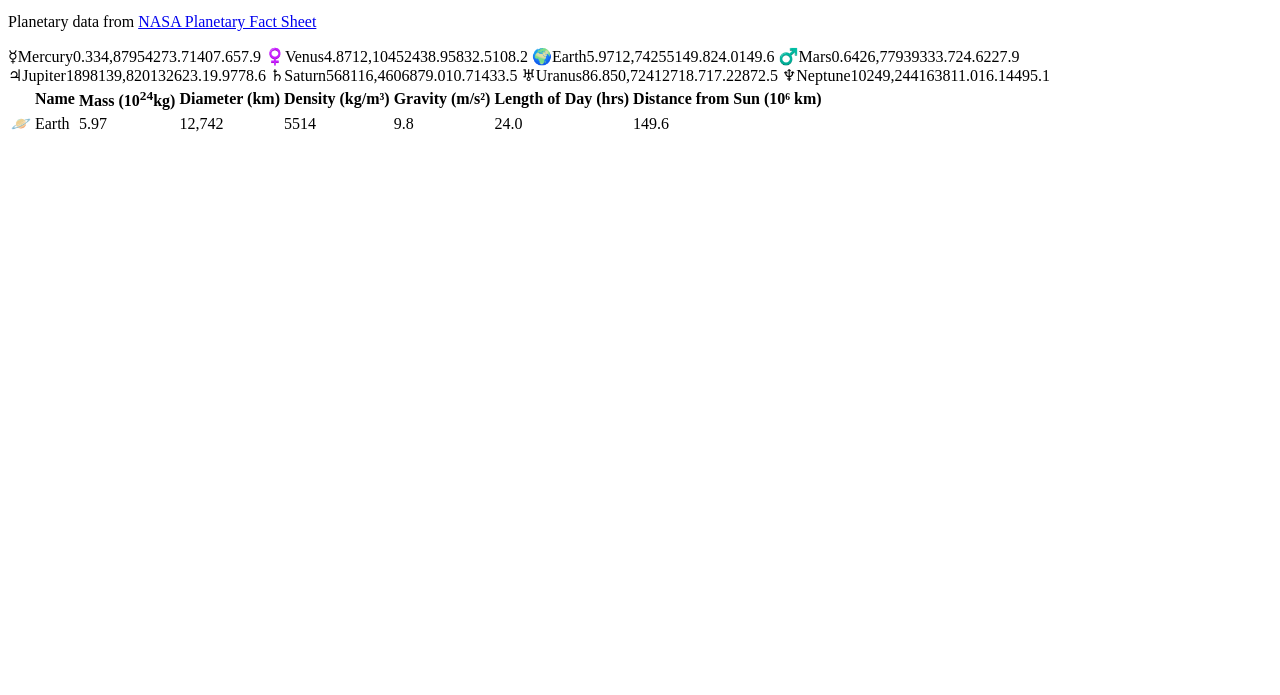
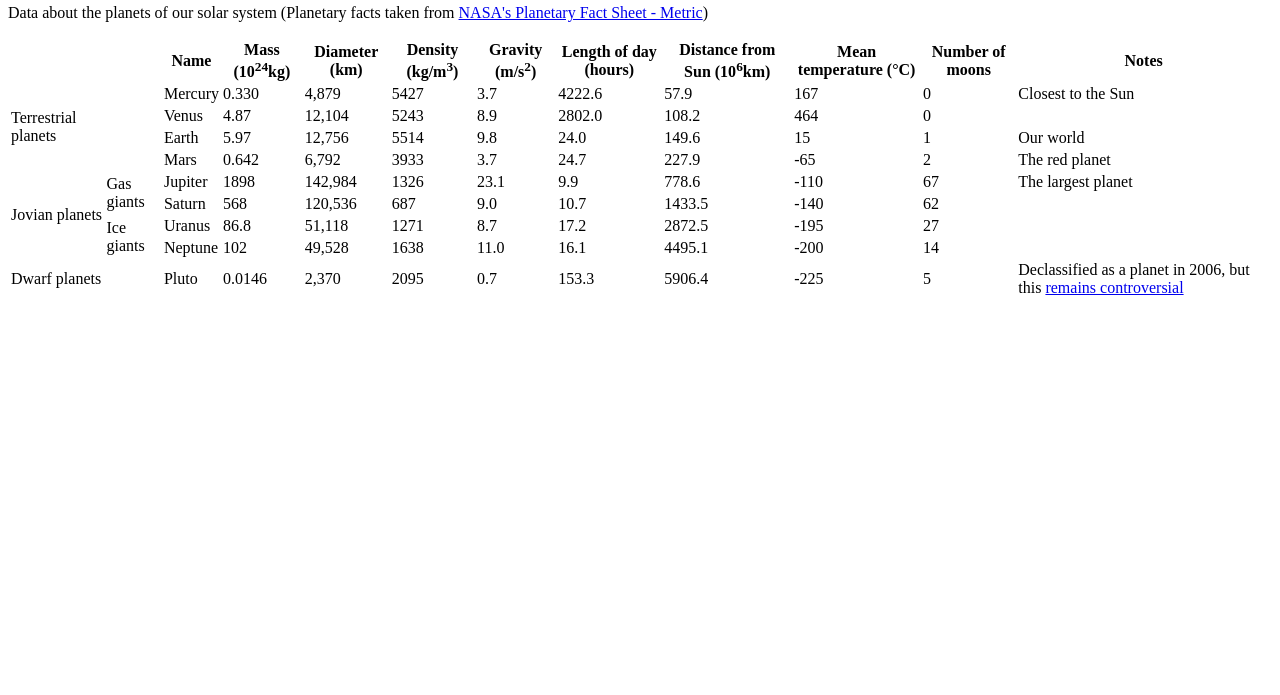
Before and after one commit to Balagovind-8/Planet-data, a plain HTML site: page index.html in a window 1280 px wide. Shown: the part 105-800 px from the top of the page. Drawn offline with Linux system fonts and the light colour scheme.

Commit message:
Update index.html

```diff
--- a/index.html
+++ b/index.html
@@ -1,81 +1,172 @@
  <!DOCTYPE html>
-<html lang="en" data-theme="dark">
+<html lang="en">
 <head>
-  <meta charset="UTF-8" />
-  <meta name="viewport" content="width=device-width, initial-scale=1.0"/>
-  <title>Solar System Explorer</title>
-  <link rel="stylesheet" href="styles.css"/>
+    <meta charset="UTF-8">
+    <meta name="viewport" content="width=device-width, initial-scale=1.0">
+    <title>Planet Data</title>
+    <link rel="stylesheet" href="styles.css">
 </head>
 <body>
+    <div class="mode-toggle">
+        <button id="toggle-mode">Switch to Dark Mode</button>
+    </div>
+
     <header>
-    <h1>🌌 Solar System Explorer</h1>
-    <button id="theme-toggle">Toggle Theme</button>
+        <h1>Planetary Data</h1>
+        <p class="source-info">Data about the planets of our solar system (Planetary facts taken from <a href="https://nssdc.gsfc.nasa.gov/planetary/factsheet/index.html" target="_blank">NASA's Planetary Fact Sheet - Metric</a>)</p>
     </header>
 
-  <p class="source-info">
-    Planetary data from
-    <a href="https://nssdc.gsfc.nasa.gov/planetary/factsheet/index.html" target="_blank">
-      NASA Planetary Fact Sheet
-    </a>
-  </p>
-
     <div class="container">
-    <tbody>
-  <tr><td>☿️</td><td>Mercury</td><td>0.33</td><td>4,879</td><td>5427</td><td>3.7</td><td>1407.6</td><td>57.9</td></tr>
-  <tr><td>♀️</td><td>Venus</td><td>4.87</td><td>12,104</td><td>5243</td><td>8.9</td><td>5832.5</td><td>108.2</td></tr>
-  <tr><td>🌍</td><td>Earth</td><td>5.97</td><td>12,742</td><td>5514</td><td>9.8</td><td>24.0</td><td>149.6</td></tr>
-  <tr><td>♂️</td><td>Mars</td><td>0.642</td><td>6,779</td><td>3933</td><td>3.7</td><td>24.6</td><td>227.9</td></tr>
-  <tr><td>♃</td><td>Jupiter</td><td>1898</td><td>139,820</td><td>1326</td><td>23.1</td><td>9.9</td><td>778.6</td></tr>
-  <tr><td>♄</td><td>Saturn</td><td>568</td><td>116,460</td><td>687</td><td>9.0</td><td>10.7</td><td>1433.5</td></tr>
-  <tr><td>♅</td><td>Uranus</td><td>86.8</td><td>50,724</td><td>1271</td><td>8.7</td><td>17.2</td><td>2872.5</td></tr>
-  <tr><td>♆</td><td>Neptune</td><td>102</td><td>49,244</td><td>1638</td><td>11.0</td><td>16.1</td><td>4495.1</td></tr>
-    </tbody>
-
         <table>
             <thead>
                 <tr>
-          <th></th>
+                    <th colspan="2"></th>
                     <th>Name</th>
                     <th>Mass (10<sup>24</sup>kg)</th>
                     <th>Diameter (km)</th>
-          <th>Density (kg/m³)</th>
-          <th>Gravity (m/s²)</th>
-          <th>Length of Day (hrs)</th>
-          <th>Distance from Sun (10⁶ km)</th>
+                    <th>Density (kg/m<sup>3</sup>)</th>
+                    <th>Gravity (m/s<sup>2</sup>)</th>
+                    <th>Length of day (hours)</th>
+                    <th>Distance from Sun (10<sup>6</sup>km)</th>
+                    <th>Mean temperature (°C)</th>
+                    <th>Number of moons</th>
+                    <th>Notes</th>
                 </tr>
             </thead>
             <tbody>
-        <!-- Example row -->
                 <tr>
-          <td>🪐</td>
+                    <td rowspan="4">Terrestrial planets</td>
+                    <td></td>
+                    <td>Mercury</td>
+                    <td>0.330</td>
+                    <td>4,879</td>
+                    <td>5427</td>
+                    <td>3.7</td>
+                    <td>4222.6</td>
+                    <td>57.9</td>
+                    <td>167</td>
+                    <td>0</td>
+                    <td>Closest to the Sun</td>
+                </tr>
+                <tr>
+                    <td></td>
+                    <td>Venus</td>
+                    <td>4.87</td>
+                    <td>12,104</td>
+                    <td>5243</td>
+                    <td>8.9</td>
+                    <td>2802.0</td>
+                    <td>108.2</td>
+                    <td>464</td>
+                    <td>0</td>
+                    <td></td>
+                </tr>
+                <tr>
+                    <td></td>
                     <td>Earth</td>
                     <td>5.97</td>
-          <td>12,742</td>
+                    <td>12,756</td>
                     <td>5514</td>
                     <td>9.8</td>
                     <td>24.0</td>
                     <td>149.6</td>
+                    <td>15</td>
+                    <td>1</td>
+                    <td>Our world</td>
                 </tr>
-        <!-- Add more planet rows as needed -->
+                <tr>
+                    <td></td>
+                    <td>Mars</td>
+                    <td>0.642</td>
+                    <td>6,792</td>
+                    <td>3933</td>
+                    <td>3.7</td>
+                    <td>24.7</td>
+                    <td>227.9</td>
+                    <td>-65</td>
+                    <td>2</td>
+                    <td>The red planet</td>
+                </tr>
+                <tr>
+                    <td rowspan="4">Jovian planets</td>
+                    <td rowspan="2">Gas giants</td>
+                    <td>Jupiter</td>
+                    <td>1898</td>
+                    <td>142,984</td>
+                    <td>1326</td>
+                    <td>23.1</td>
+                    <td>9.9</td>
+                    <td>778.6</td>
+                    <td>-110</td>
+                    <td>67</td>
+                    <td>The largest planet</td>
+                </tr>
+                <tr>
+                    <td>Saturn</td>
+                    <td>568</td>
+                    <td>120,536</td>
+                    <td>687</td>
+                    <td>9.0</td>
+                    <td>10.7</td>
+                    <td>1433.5</td>
+                    <td>-140</td>
+                    <td>62</td>
+                    <td></td>
+                </tr>
+                <tr>
+                    <td rowspan="2">Ice giants</td>
+                    <td>Uranus</td>
+                    <td>86.8</td>
+                    <td>51,118</td>
+                    <td>1271</td>
+                    <td>8.7</td>
+                    <td>17.2</td>
+                    <td>2872.5</td>
+                    <td>-195</td>
+                    <td>27</td>
+                    <td></td>
+                </tr>
+                <tr>
+                    <td>Neptune</td>
+                    <td>102</td>
+                    <td>49,528</td>
+                    <td>1638</td>
+                    <td>11.0</td>
+                    <td>16.1</td>
+                    <td>4495.1</td>
+                    <td>-200</td>
+                    <td>14</td>
+                    <td></td>
+                </tr>
+                <tr>
+                    <td colspan="2">Dwarf planets</td>
+                    <td>Pluto</td>
+                    <td>0.0146</td>
+                    <td>2,370</td>
+                    <td>2095</td>
+                    <td>0.7</td>
+                    <td>153.3</td>
+                    <td>5906.4</td>
+                    <td>-225</td>
+                    <td>5</td>
+                    <td>Declassified as a planet in 2006, but this <a href="#">remains controversial</a></td>
+                </tr>
             </tbody>
         </table>
     </div>
 
     <script>
-    const toggleBtn = document.getElementById('theme-toggle');
-    toggleBtn.addEventListener('click', () => {
-      const html = document.documentElement;
-      const currentTheme = html.getAttribute('data-theme');
-      const newTheme = currentTheme === 'dark' ? 'light' : 'dark';
-      html.setAttribute('data-theme', newTheme);
-      localStorage.setItem('theme', newTheme);
+        const toggleButton = document.getElementById('toggle-mode');
+        const body = document.body;
+
+        toggleButton.addEventListener('click', () => {
+            body.classList.toggle('dark-mode');
+            if (body.classList.contains('dark-mode')) {
+                toggleButton.textContent = 'Switch to Light Mode';
+            } else {
+                toggleButton.textContent = 'Switch to Dark Mode';
+            }
         });
-
-    // Load theme from localStorage
-    const savedTheme = localStorage.getItem('theme');
-    if (savedTheme) {
-      document.documentElement.setAttribute('data-theme', savedTheme);
-    }
     </script>
 </body>
 </html>
```
Lines whose indentation alone changed are shown as unchanged.
